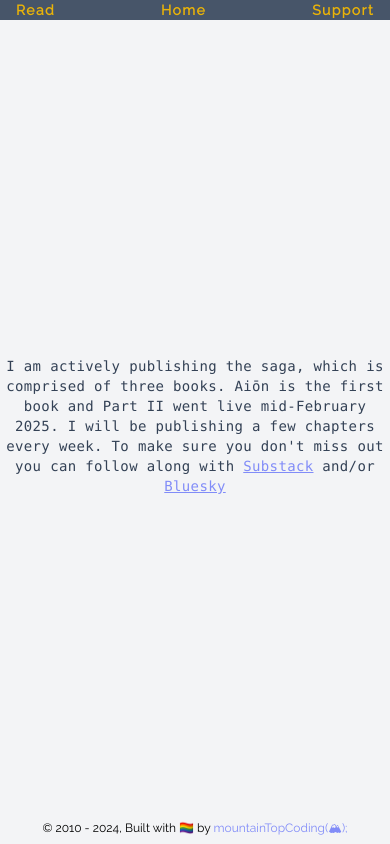
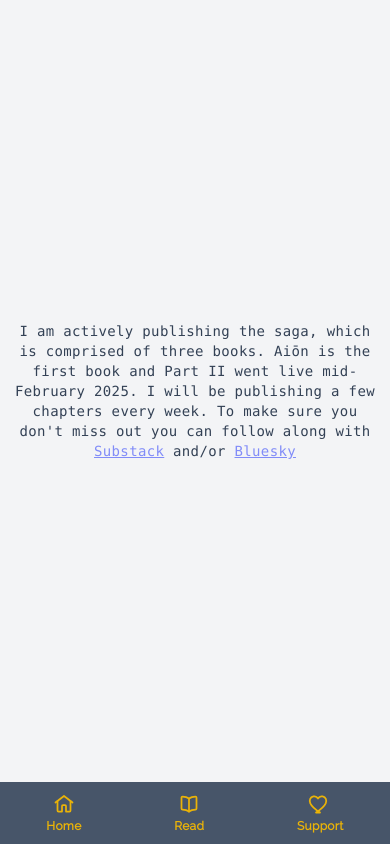
Before and after one commit to Isaac-Tait/novelSplashPage, a Next.js app: page /newsletter in a window 390 px wide. Built offline with nearby package versions, Linux system fonts and the light colour scheme; a web font is replaced by a local one; what tailwindcss-hero-patterns would draw is missing.

Commit message:
feat: rework mobile for newsletter 🌈

```diff
--- a/src/pages/newsletter.js
+++ b/src/pages/newsletter.js
@@ -1,41 +1,24 @@
 import Link from "next/link";
-
+import Head from "next/head";
 import Footer from "../components/Footer";
+import { NavHeader, NavTabBar } from "../components/Nav";
 
 export default function Substack() {
   return (
-    <div className="heropattern-topography-yellow-400 bg-gray-100 flex flex-col min-h-screen overflow-y-scroll">
-      <header className="fixed top-0 w-full px-2 bg-slate-600 font-serif">
-        <div className="flex max-w-4xl justify-between mx-auto px-2">
-          <Link
-            href="https://story.wormwoodsaga.com"
-            target="__blank"
-            className="text-yellow-500 text-sm text-center md:text-2xl font-semibold tracking-widest hover:text-white"
-          >
-            Read
-          </Link>
-          <Link
-            href="/"
-            target="__blank"
-            className="text-yellow-500 text-sm text-center md:text-2xl font-semibold tracking-widest hover:text-white my-auto"
-          >
-            Home
-          </Link>
-          <Link
-            href="/support"
-            target="__blank"
-            className="text-yellow-500 text-sm text-center md:text-2xl font-semibold tracking-widest hover:text-white"
-          >
-            Support
-          </Link>
-        </div>
-      </header>
-      <div className="grow place-content-center items-center">
-        <p className="max-w-6xl mx-auto text-sm md:text-lg lg:text-xl font-medium tracking-wide text-center pt-8 md:p-6 lg:p-10 font-mono text-slate-700">
-          I am actively publishing the saga, which is comprised of three books.
-          Aiōn is the first book and Part II went live mid-February 2025. I will
-          be publishing a few chapters every week. To make sure you don&#39;t
-          miss out you can follow along with{" "}
+    <div>
+      <Head>
+        <title>Newsletter - Wormwood Saga</title>
+        <link rel="icon" href="/favicon.ico" />
+      </Head>
+      <div className="heropattern-topography-yellow-400 bg-gray-100 h-dvh w-full overflow-hidden flex flex-col">
+        <NavHeader />
+
+        <main className="flex-1 min-h-0 flex flex-col justify-center items-center px-2 overflow-hidden">
+          <p className="max-w-6xl mx-auto text-sm md:text-lg lg:text-xl font-medium tracking-wide text-center md:p-6 lg:p-10 font-mono text-slate-700">
+            I am actively publishing the saga, which is comprised of three
+            books. Aiōn is the first book and Part II went live mid-February
+            2025. I will be publishing a few chapters every week. To make sure
+            you don&#39;t miss out you can follow along with{" "}
             <Link
               href="https://www.substack.mountaintopcoding.dev/"
               className="text-indigo-400 underline hover:no-underline hover:text-indigo-500"
@@ -50,10 +33,13 @@ export default function Substack() {
               Bluesky
             </Link>
           </p>
+        </main>
+
+        <NavTabBar />
+
+        <div className="hidden md:block shrink-0 pb-2">
+          <Footer />
         </div>
-
-      <div className="mt-auto pb-2">
-        <Footer />
       </div>
     </div>
   );
```
Lines whose indentation alone changed are shown as unchanged.
